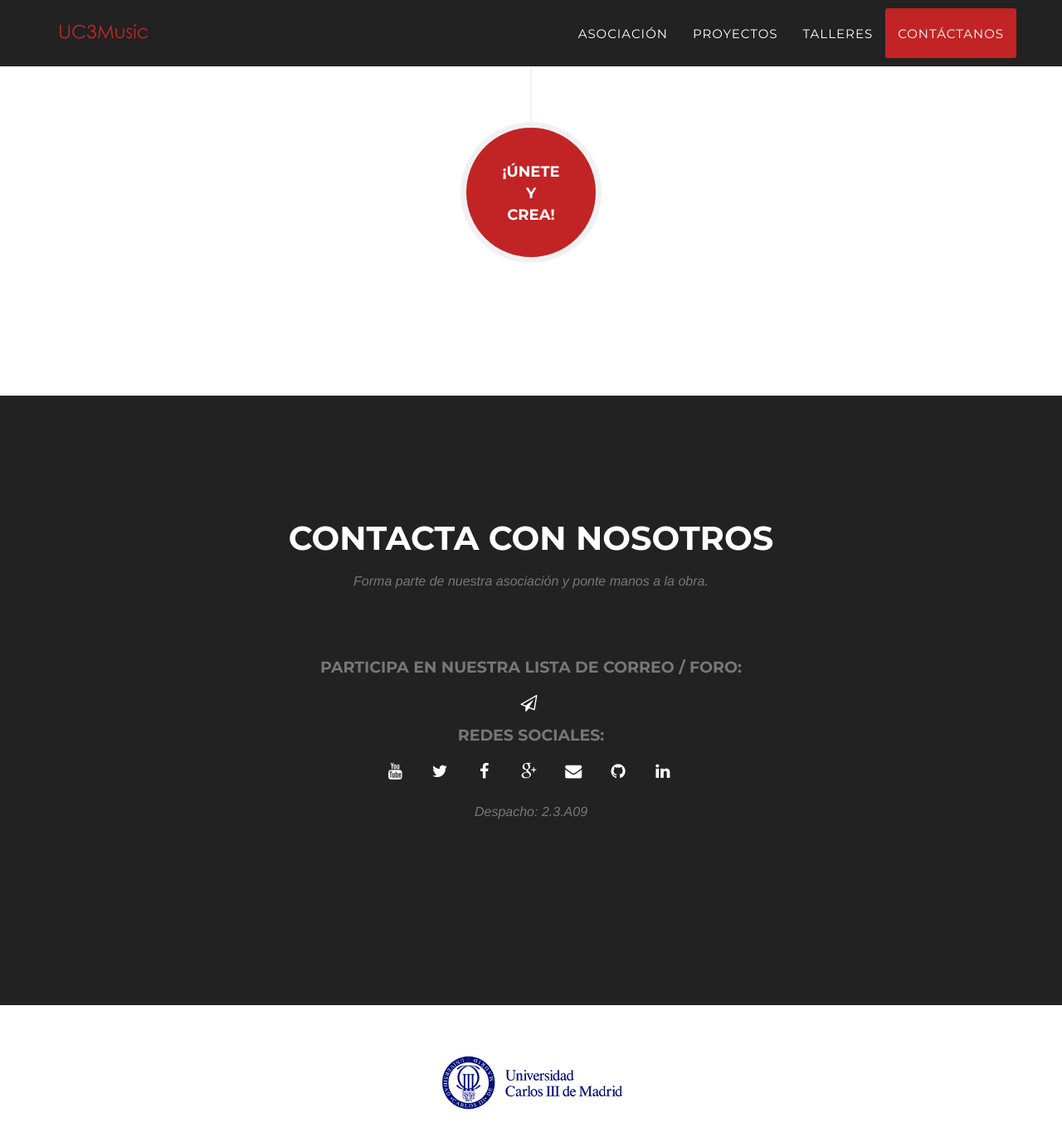
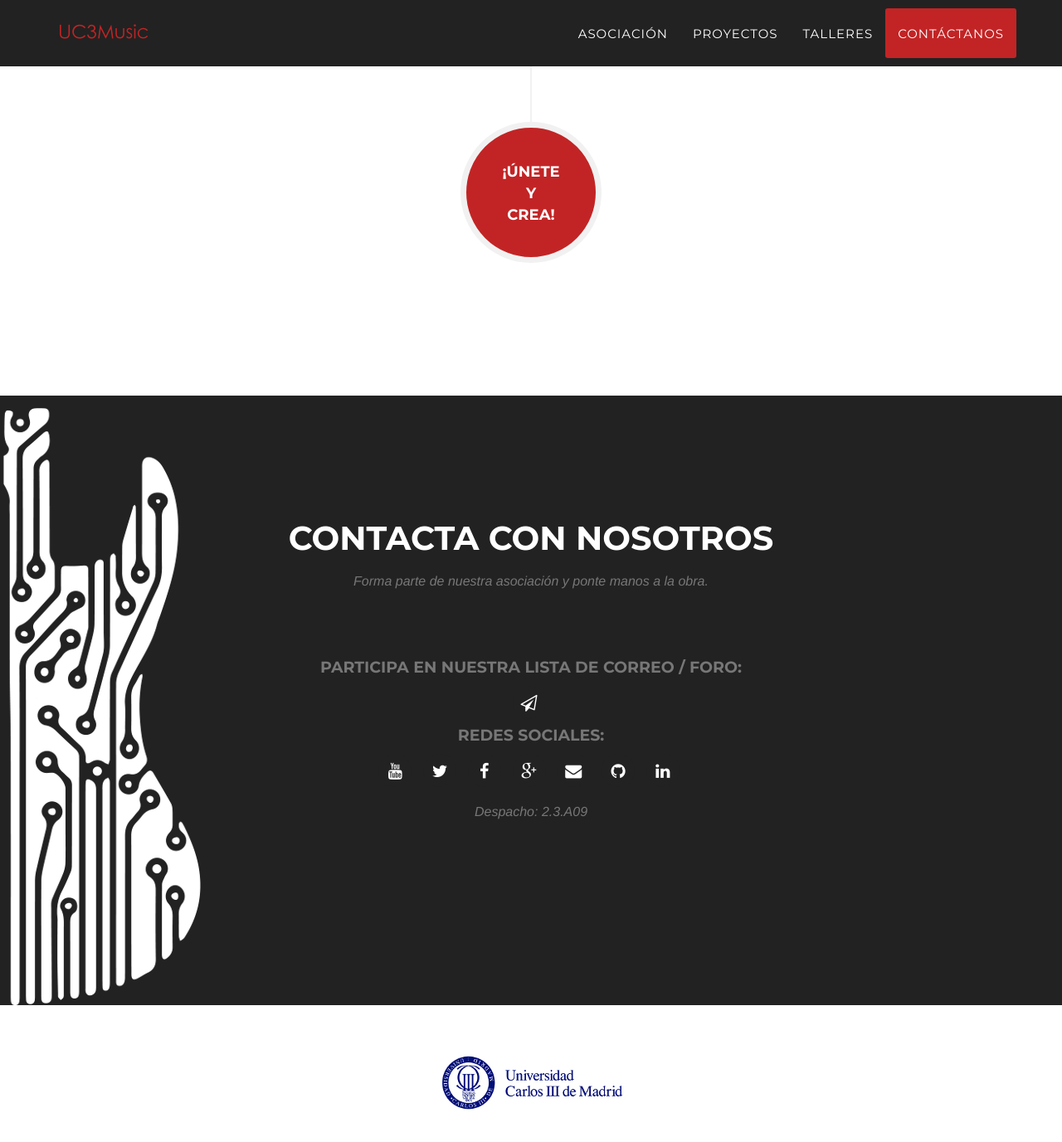
Before and after one commit to UC3Music/UC3Music.github.io, a Jekyll site: the page built from index.html, in a window 1280 px wide and 1400 px high, scrolled down 5129 px. Shown: the top 1377 px of the window at 83% size. Built offline with Jekyll 4.4.1, drawn with Linux system fonts in a browser that asks for light colours; some web fonts are replaced.

Commit message:
Add guitar

```diff
--- a/_includes/css/agency.css
+++ b/_includes/css/agency.css
@@ -658,9 +658,9 @@ aside.clients img {
 section#contactanos {
     background-color: #222;
 	/* 222 */
-    /*background-image: url(../img/map-image.png);
-    background-position: center;
-    background-repeat: no-repeat;*/
+    background-image: url(../img/big-guitar.png);
+    background-position: left bottom;
+    background-repeat: no-repeat;
 }
 
 section#contactanos .section-heading {
```
Also changed, not shown: img/big-guitar.png (added), 2 other files.
